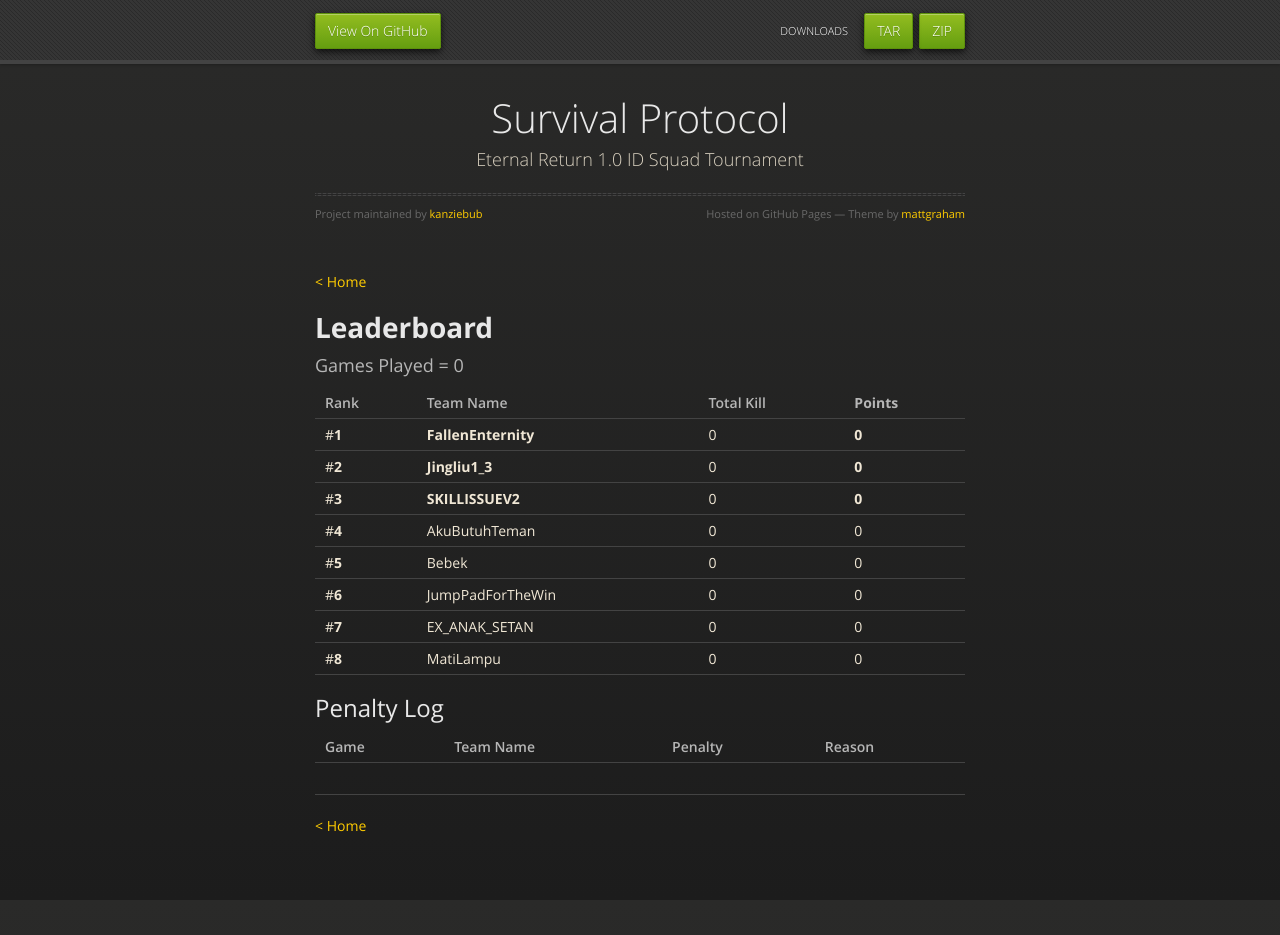
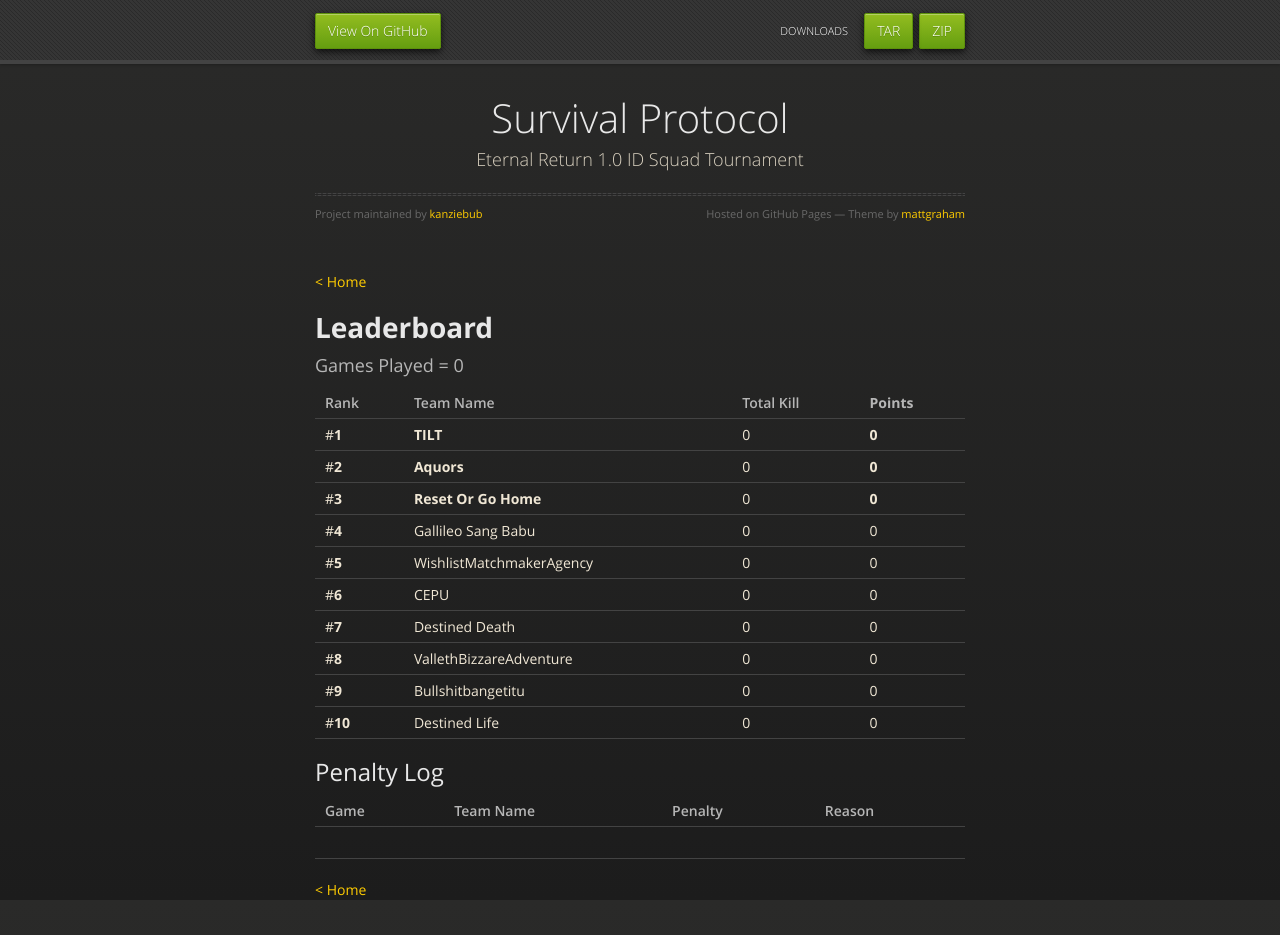
Before and after one commit to kanziebub/SurvivalProtocol, a Jekyll site: the page built from Invitational/01/leaderboard.md, in a window 1280 px wide and 1010 px high. Shown: the top 935 px of the window. Built offline with Jekyll 4.4.1, drawn with Linux system fonts in a browser that asks for light colours.

Commit message:
Tourney Ready

```diff
--- a/Invitational/01/leaderboard.md
+++ b/Invitational/01/leaderboard.md
@@ -10,19 +10,21 @@ layout: default
 
 |  Rank  | Team Name             | Total Kill | **Points** |
 |:-------|:----------------------|:-----------|:-----------|
-| #**1** | **FallenEnternity** | 0 | **0** |
-| #**2** | **Jingliu1_3** | 0 | **0** |
-| #**3** | **SKILLISSUEV2** | 0 | **0** |
-| #**4** | AkuButuhTeman | 0 | 0 |
-| #**5** | Bebek | 0 | 0 |
-| #**6** | JumpPadForTheWin | 0 | 0 |
-| #**7** | EX_ANAK_SETAN | 0 | 0 |
-| #**8** | MatiLampu | 0 | 0 |
+| #**1** | **TILT** | 0 | **0** |
+| #**2** | **Aquors** | 0 | **0** |
+| #**3** | **Reset Or Go Home** | 0 | **0** |
+| #**4** | Gallileo Sang Babu | 0 | 0 |
+| #**5** | WishlistMatchmakerAgency | 0 | 0 |
+| #**6** | CEPU | 0 | 0 |
+| #**7** | Destined Death | 0 | 0 |
+| #**8** | VallethBizzareAdventure | 0 | 0 |
+| #**9** | Bullshitbangetitu | 0 | 0 |
+| #**10** | Destined Life | 0 | 0 |
 
 ## Penalty Log
 
 |  Game  | Team Name | Penalty | Reason                |
 |:-------|:----------|:--------|:----------------------|
-|      |      |      |      |
+|        |           |         |                       |
 
 [< Home](https://kanziebub.github.io/SurvivalProtocol/)
```
